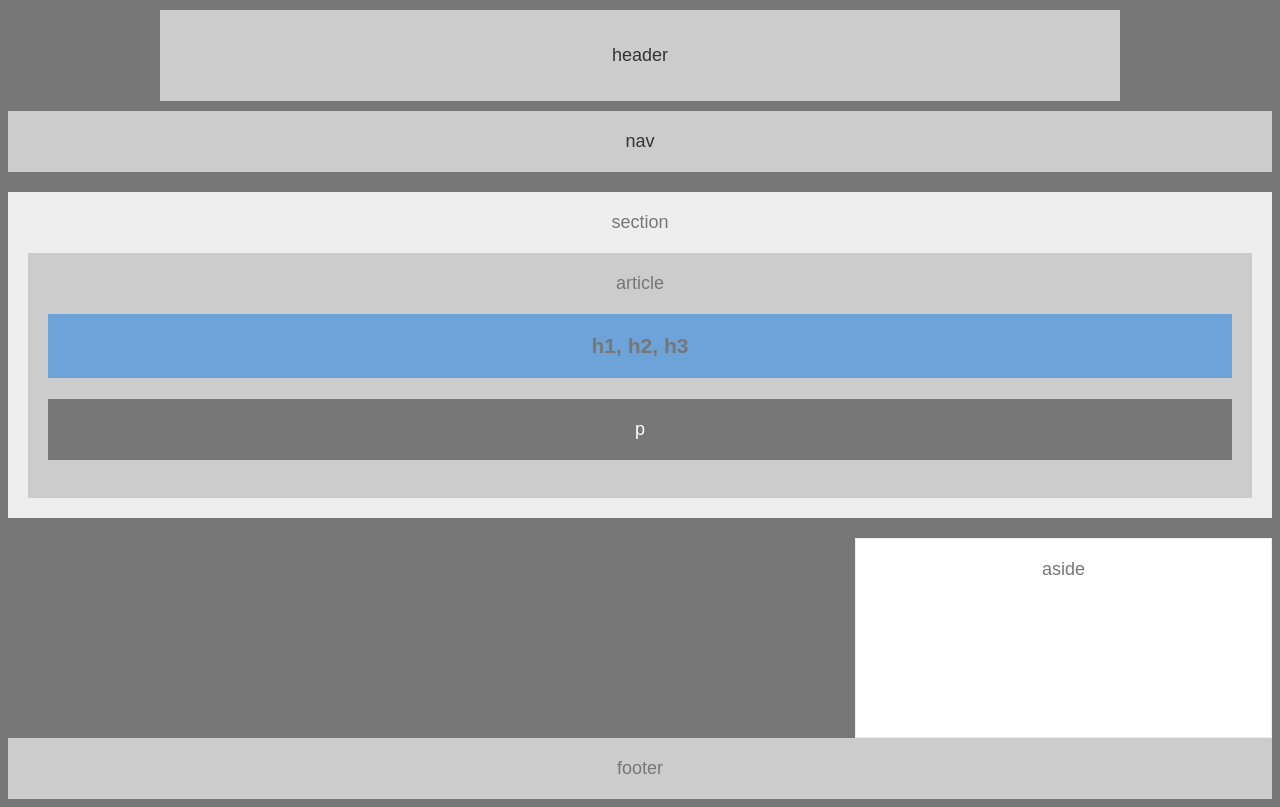
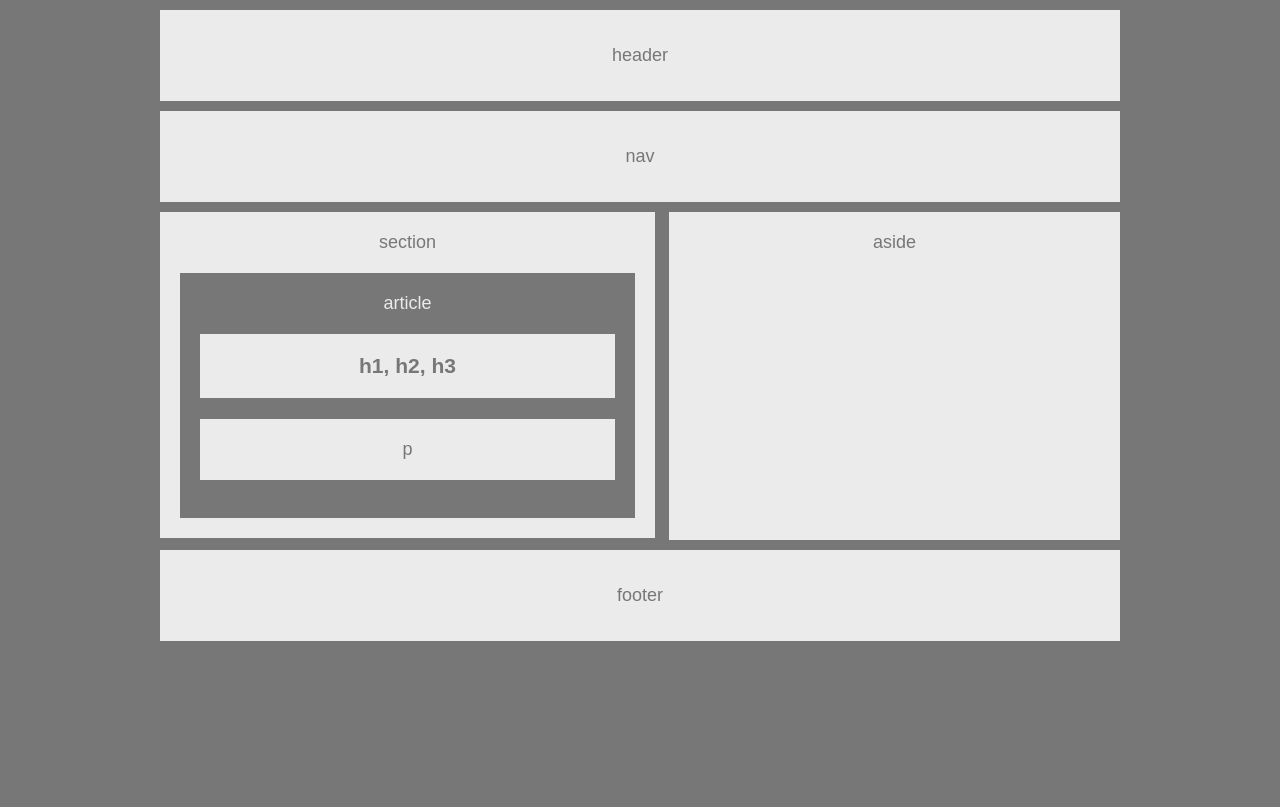
Before and after one commit to Ricardo1967/HW-Wireframe, a plain HTML site: page index.html in a window 1280 px wide. Drawn offline with Linux system fonts and the light colour scheme.

Commit message:
Final Code Push

```diff
--- a/index.html
+++ b/index.html
@@ -16,12 +16,13 @@
                 nav
             </nav>
 
+        <div>
 
-            <section id="full">
+            <section>
               section
                 <article>
                     article
-                    <h1 id="h1">
+                    <h1>
                         h1, h2, h3
                     </h1>
                     <p>
@@ -34,6 +35,8 @@
 
             </aside>
 
+        </div>
+
 
             <footer>
               footer
--- a/style.css
+++ b/style.css
@@ -15,69 +15,62 @@
     font-family: Arial, Helvetica, sans-serif;
   }
 
+  header,
+  nav,
+  section,
+  aside,
+  footer{
+      background: #ebebeb;
+  }
+
   header {
     padding: 35px;
     margin: 10px auto;
-    color: #333;
-    background: #ccc;
     width: 960px;
   }
 
   nav {
-    padding: 20px;
-    margin-bottom: 20px;
-    color: #333;
-    background: #ccc;
-    width: 100%;
+    padding: 35px;
+    margin: 10px auto;
+    width: 960px;
   }
+  div{
+    width: 960px;
+    overflow: auto;
+    margin: auto;
+    }
 
   section {
     padding: 20px;
-    margin-bottom: 20px;
-    background: #ccc;
-    float: left;;
+    width: 495px;
+    float: left;
   }
 
-
-
-  #full {
-    width: 100%;
-    overflow: auto;
-    clear: both;
-    background: #eee;
-  }
-
-  #h1 {
+  h1,p {
     padding: 20px;
     margin-top: 20px;
-    background: #6ea3da;
+    background: #ebebeb;
+    color: #777;
   }
-
-  p{
-    padding: 20px;
-    margin-top: 20px;
-    background: #777;
-    color: white;
-  }
-
   article{
     padding: 20px;
     margin-top: 20px;
-    background: #ccc;
+    color: #ebebeb;
+    background: #777;
   }
 
   aside {
     float: right;
-    width: 33%;
-    height: 200px;
+    width: 47%;
+    height: 328px;
     padding: 20px;
-    margin-left: 30px;
-    background: #fff;
-    border: 1px solid #eee;
+    text-align: inherit;
+
   }
 
   footer {
-    padding: 20px;
+    padding: 35px;
     clear: both;
-    background: #ccc;
+    margin: 10px auto;
+    width: 960px;
   }
```
